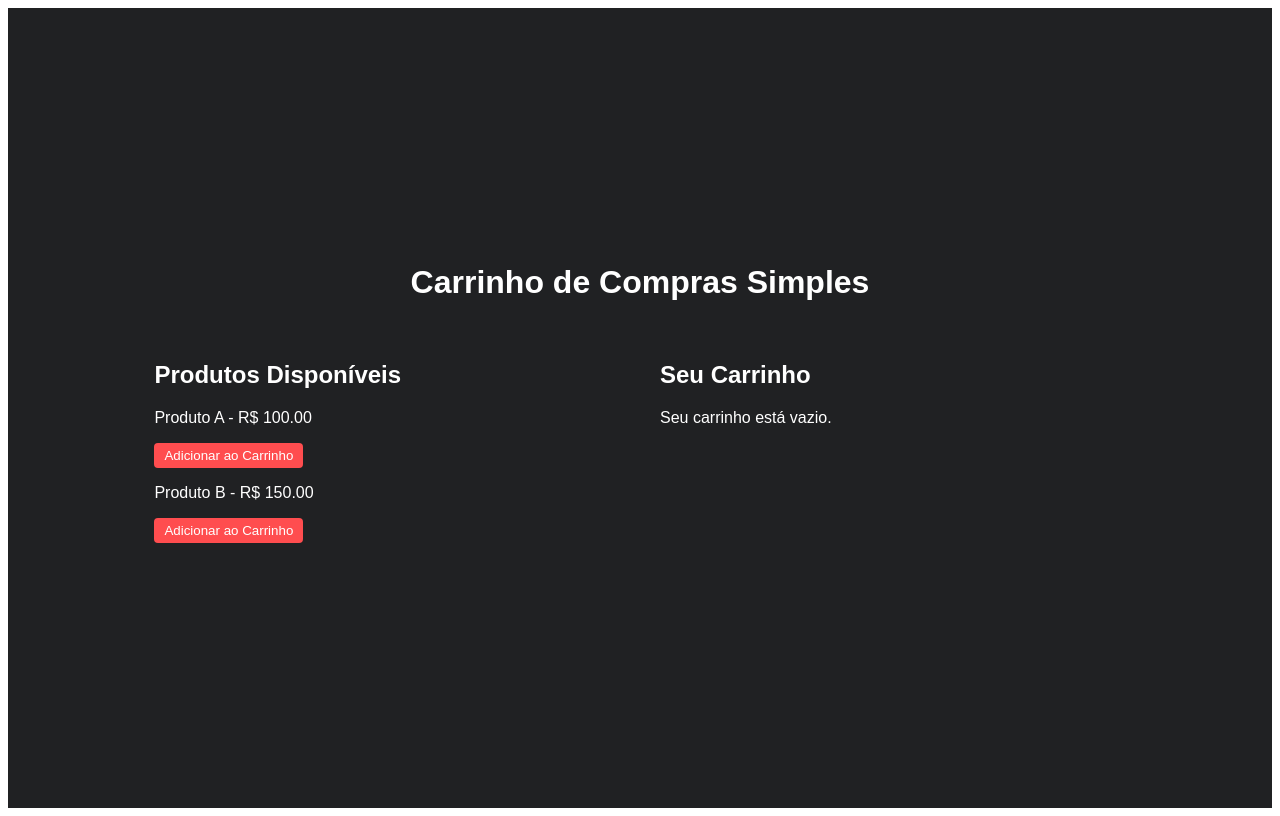
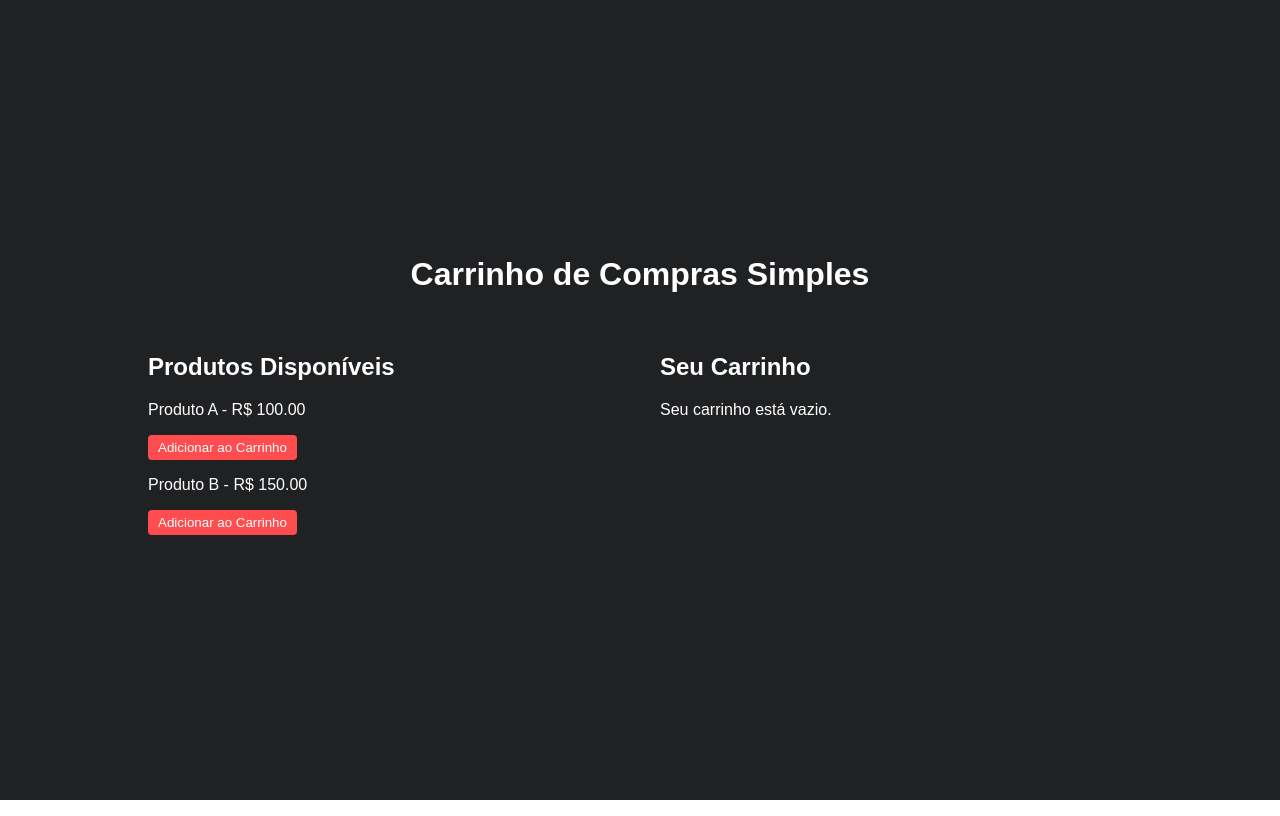
Before and after one commit to Almeedus/IFSP-FRONTEND-VueJS, a Vue app: page / in a window 1280 px wide. Built offline with nearby package versions, Linux system fonts and the light colour scheme.

Commit message:
(UPDATING FILE): Removing margin and padding of body and styling components

```diff
--- a/src/App.vue
+++ b/src/App.vue
@@ -62,4 +62,9 @@ export default {
 h1 {
   margin-bottom: 20px;
 }
+
+body{
+  margin: 0%;
+  padding: 0%;
+}
 </style>
```
